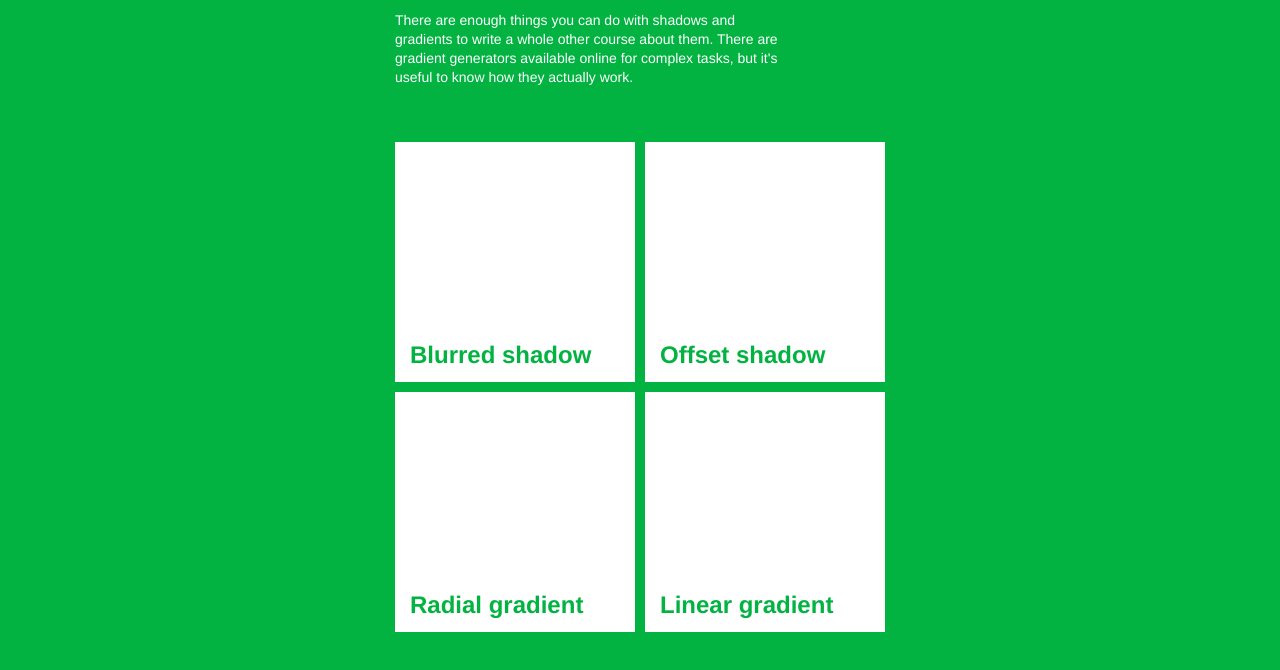
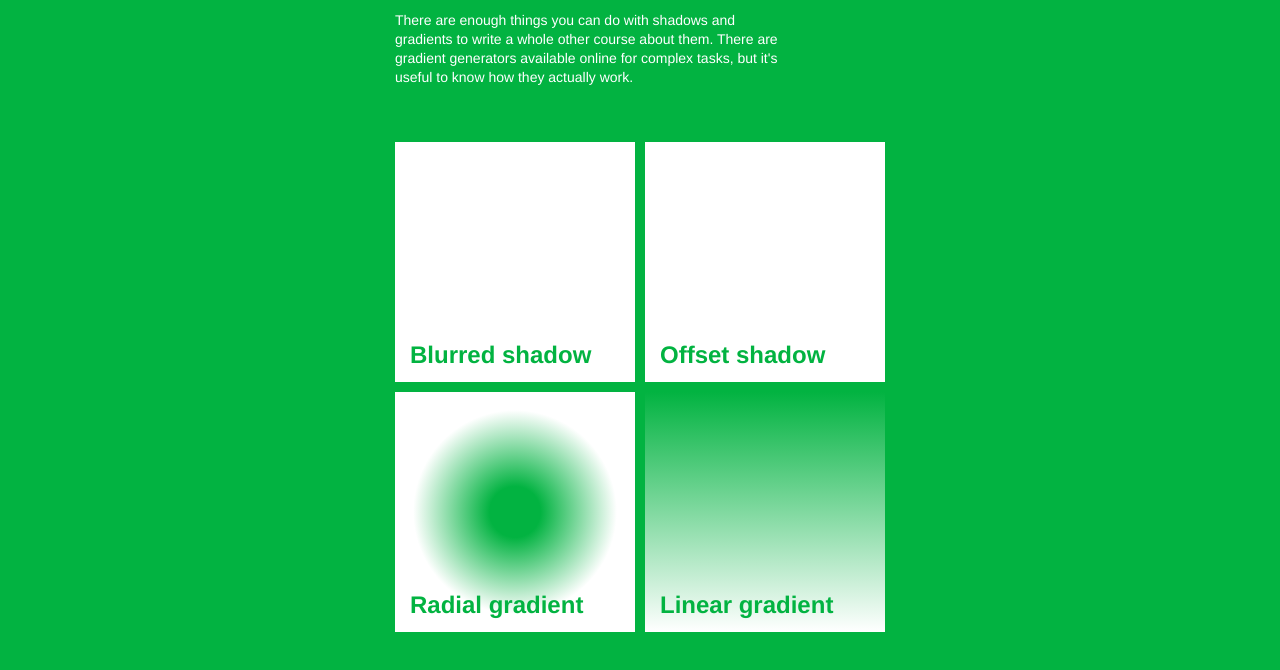
Before and after one commit to FritzisFluent/sprint2-2, a plain HTML site: page index.html in a window 1280 px wide. Shown: the part 256-926 px from the top of the page. Drawn offline with Linux system fonts and the light colour scheme.

Commit message:
added radian-linear gradients

```diff
--- a/style.css
+++ b/style.css
@@ -91,3 +91,11 @@ body {
 .demo__item_type_offset-shadow:hover {
   box-shadow: 10px 10px 10px #366c49;
 }
+
+.demo__item_type_linear-gradient {
+  background-image: linear-gradient(#02b341, #ffffff);
+}
+
+.demo__item_type_radial-gradient {
+  background-image: radial-gradient(#02b341 15%, #ffffff 60%);
+}
```
